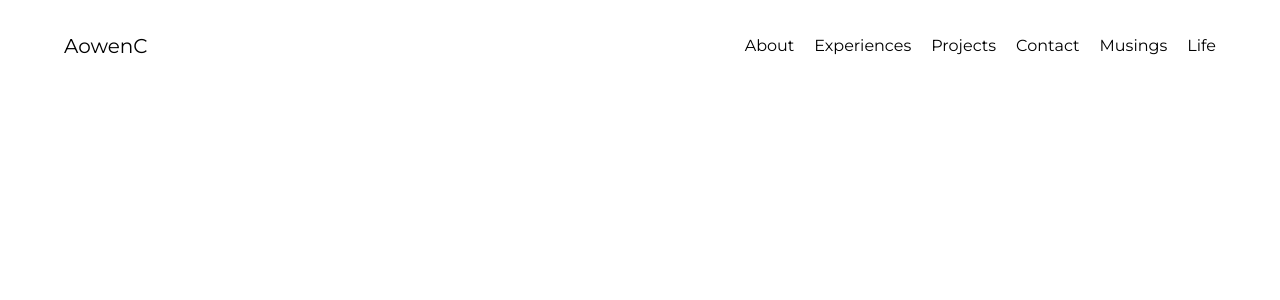
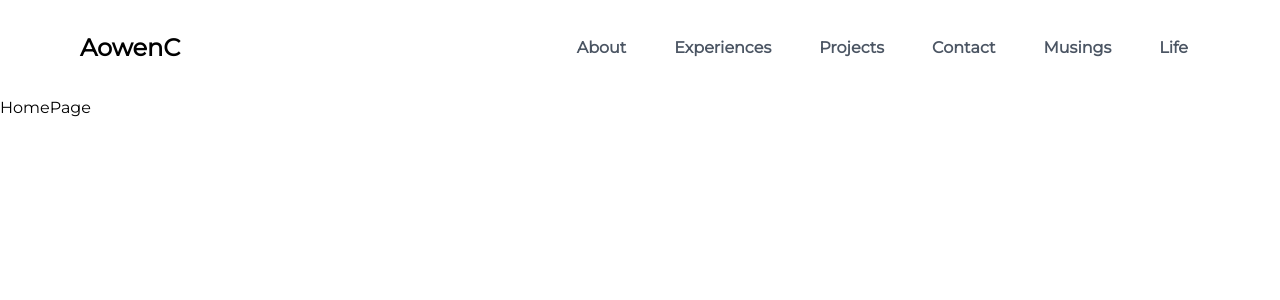
Before and after one commit to Chesh1M/qotd, a React (Vite) app: page / in a window 1280 px wide. Shown: the top 300 px of the page. Built offline with nearby package versions, Linux system fonts and the light colour scheme.

Commit message:
Add in responsive and interactive navbar with animation

```diff
--- a/package.json
+++ b/package.json
@@ -12,6 +12,7 @@
   "dependencies": {
     "@fontsource/montserrat": "^5.1.0",
     "axios": "^1.7.7",
+    "framer-motion": "^11.9.0",
     "lucide-react": "^0.446.0",
     "react": "^18.3.1",
     "react-dom": "^18.3.1",
--- a/src/components/Navbar/Navbar.jsx
+++ b/src/components/Navbar/Navbar.jsx
@@ -1,68 +1,41 @@
 import { Menu, X } from "lucide-react";
 import { useState } from "react";
 import React from "react";
-import { NavLink, Link } from "react-router-dom";
+import { NavLink } from "react-router-dom";
 
 import myLogo from "../../assets/me-dark.png";
 import styles from "./Navbar.module.css";
-
-const NavLinks = () => {
-  return (
-    <>
-      <NavLink to="#about" className={styles.navlinks}>
-        About
-      </NavLink>
-      <NavLink to="#experiences" className={styles.navlinks}>
-        Experiences
-      </NavLink>
-      <NavLink to="#projects" className={styles.navlinks}>
-        Projects
-      </NavLink>
-      <NavLink to="#contact" className={styles.navlinks}>
-        Contact
-      </NavLink>
-      <NavLink to="/musings" className={styles.navlinks}>
-        Musings
-      </NavLink>
-      <NavLink to="/gallery" className={styles.navlinks}>
-        Life
-      </NavLink>
-    </>
-  );
-};
-
-//export const Navbar = () => {};
+import { ResponsiveMenu } from "./ResponsiveMenu";
+import { NavLinks } from "./links";
 
 export const Navbar = () => {
   const [isOpen, setIsOpen] = useState(false);
-
   const toggleNavbar = () => {
     setIsOpen(!isOpen);
   };
 
   return (
     <>
-      <div className="sticky top-0 z-[20] mx-auto flex w-full items-center justify-between flex-wrap py-8 px-16">
-        <div className="text-bold text-xl">
-          <NavLink to="/">AowenC</NavLink>
-        </div>
-
-        <nav className="flex justify-end">
-          <div className="hidden md:flex">
-            <NavLinks />
+      <nav>
+        <div className="container flex justify-between items-center py-8">
+          {/* My name section */}
+          <div className="text-2xl flex items-center gap-2 font-bold">
+            <NavLink to="/">AowenC</NavLink>
           </div>
-
-          <div className="md:hidden">
+          {/* Menu section */}
+          <div className="hidden lg:block">
+            <ul className="flex items-center gap-6 text-gray-600">
+              <NavLinks />
+            </ul>
+          </div>
+          {/* Mobile hamburger menu section */}
+          <div className="lg:hidden">
             <button onClick={toggleNavbar}>{isOpen ? <X /> : <Menu />}</button>
           </div>
-        </nav>
-      </div>
-
-      {isOpen && (
-        <div className="flex flex-col items-center basis-full">
-          <NavLinks />
         </div>
-      )}
+      </nav>
+      {/* Mobile sidebar section */}
+      <ResponsiveMenu open={isOpen} />
     </>
   );
 };
--- a/src/components/Navbar/Navbar.module.css
+++ b/src/components/Navbar/Navbar.module.css
@@ -1,9 +1,10 @@
 @import "../../vars.css";
 
-/* .navbarContainer {
-  background-color: #333;
-} */
-
 .navlinks {
-  margin-left: 20px;
+  font-weight: 600;
+  padding: 0.25rem 0.75rem;
 }
+.navlinks:hover {
+  --tw-text-opacity: 1;
+  color: rgb(234 88 12 / var(--tw-text-opacity));
+}
--- /dev/null
+++ b/src/components/Navbar/ResponsiveMenu.jsx
@@ -0,0 +1,25 @@
+import React from "react";
+import { motion, AnimatePresence } from "framer-motion";
+import { NavLinks } from "./links";
+
+export const ResponsiveMenu = ({ open }) => {
+  return (
+    <AnimatePresence mode="wait">
+      {open && (
+        <motion.div
+          initial={{ opacity: 0, y: -100 }}
+          animate={{ opacity: 1, y: 0 }}
+          exit={{ opacity: 0, y: -100 }}
+          transition={{ duration: 0.3 }}
+          className="absolute top-20 left-0 w-full h-screen z-20"
+        >
+          <div className="text-xl font-semibold uppercase bg-blue-950 text-white py-10 m-6 rounded-3xl">
+            <ul className="flex flex-col justify-center items-center gap-10">
+              <NavLinks />
+            </ul>
+          </div>
+        </motion.div>
+      )}
+    </AnimatePresence>
+  );
+};
--- /dev/null
+++ b/src/components/Navbar/links.jsx
@@ -0,0 +1,27 @@
+import { NavLink } from "react-router-dom";
+import styles from "./Navbar.module.css";
+
+export const NavLinks = () => {
+  return (
+    <>
+      <NavLink to="#about" className={styles.navlinks}>
+        About
+      </NavLink>
+      <NavLink to="#experiences" className={styles.navlinks}>
+        Experiences
+      </NavLink>
+      <NavLink to="#projects" className={styles.navlinks}>
+        Projects
+      </NavLink>
+      <NavLink to="#contact" className={styles.navlinks}>
+        Contact
+      </NavLink>
+      <NavLink to="/musings" className={styles.navlinks}>
+        Musings
+      </NavLink>
+      <NavLink to="/gallery" className={styles.navlinks}>
+        Life
+      </NavLink>
+    </>
+  );
+};
--- a/src/pages/HomePage.jsx
+++ b/src/pages/HomePage.jsx
@@ -1,6 +1,5 @@
 import React from "react";
-import { Navbar } from "../components/Navbar/Navbar";
 
 export const HomePage = () => {
-  return;
+  return <div>HomePage</div>;
 };
--- a/tailwind.config.js
+++ b/tailwind.config.js
@@ -2,7 +2,18 @@
 export default {
   content: ["./index.html", "./src/**/*.{js,ts,jsx,tsx}"],
   theme: {
-    extend: {},
+    extend: {
+      container: {
+        center: true,
+        padding: {
+          default: "1rem",
+          sm: "2rem",
+          lg: "4rem",
+          xl: "5rem",
+          "2xl": "6rem",
+        },
+      },
+    },
   },
   plugins: [],
 };
```
Also changed, not shown: 1 other file (tests, documents, lock files or other folders).
